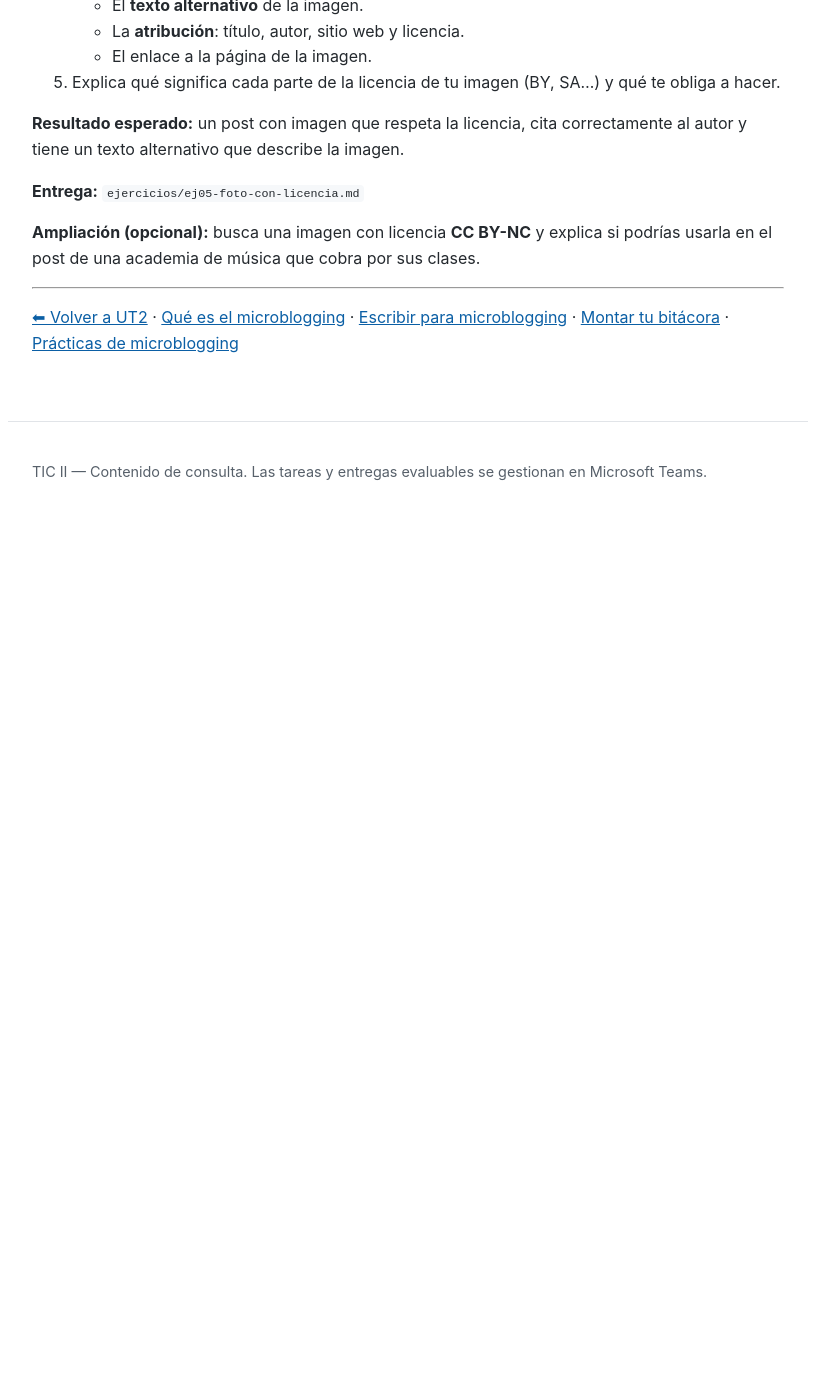
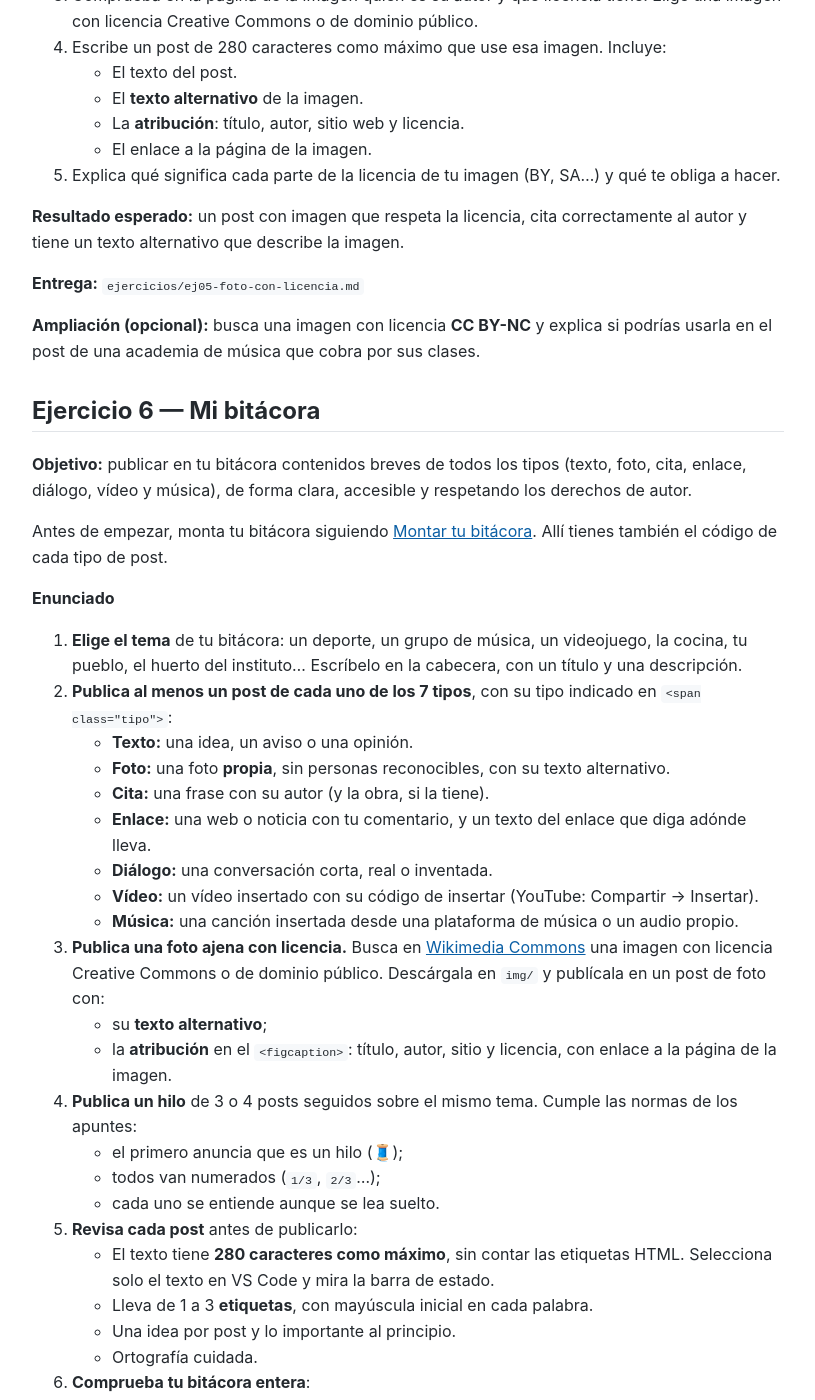
Before and after one commit to carloshercal/tic2, a Jekyll site: the page built from docs/ut2-microblogging/practicas-microblogging.md, in a window 1280 px wide and 1400 px high, scrolled down 4903 px. Shown: the whole window, without its empty margins (232-1047 px from the left). Built offline with Jekyll 4.4.1, drawn with Linux system fonts in a browser that asks for light colours; before the commit the page ends 5424 px from its top, so only the background shows below that; some of the changed text lies outside the part shown.

Commit message:
tarea bitácora

```diff
--- a/docs/ut2-microblogging/practicas-microblogging.md
+++ b/docs/ut2-microblogging/practicas-microblogging.md
@@ -4,13 +4,15 @@ title: UT2 — Prácticas de microblogging
 
 # Prácticas de microblogging
 
-Los ejercicios están ordenados por dificultad. Los ejercicios 1 y 2 corresponden a [Qué es el microblogging](microblogging.md), y los ejercicios 3 a 5, a [Escribir para microblogging](escribir-microblogging.md).
+La práctica principal de la unidad es el **[Ejercicio 6 — Mi bitácora](#ejercicio-6)**: en ella aplicas todo lo que has visto en [Qué es el microblogging](microblogging.md) y [Escribir para microblogging](escribir-microblogging.md).
 
-> **Cómo entregar estos ejercicios.** Escribe cada uno en un archivo Markdown (`.md`) con VS Code. Cuando tengas tu repositorio de la bitácora, guárdalos en la carpeta `ejercicios/` con el nombre que indica cada ejercicio, y haz `commit` y `push`.
+Los **ejercicios 1 a 5 son opcionales**. Sirven para repasar la teoría antes de ponerte con la bitácora o si quieres practicar más. Los ejercicios 3, 4 y 5 te vienen bien para preparar el hilo y la foto con licencia que pide el ejercicio 6.
+
+> **Cómo entregar los ejercicios opcionales.** Escribe cada uno en un archivo Markdown (`.md`) con VS Code y guárdalo en la carpeta `ejercicios/` de tu repositorio de la bitácora, con el nombre que indica cada ejercicio. Después, haz `commit` y `push`.
 
 ---
 
-## Ejercicio 1 — Anatomía de un post
+## Ejercicio 1 — Anatomía de un post (opcional)
 
 **Objetivo:** reconocer los elementos de un post y deducir por el nombre de usuario si la plataforma es centralizada o federada.
 
@@ -169,6 +171,52 @@ Este es el aviso que el departamento de Música quiere publicar:
 
 **Ampliación (opcional):** busca una imagen con licencia **CC BY-NC** y explica si podrías usarla en el post de una academia de música que cobra por sus clases.
 
+## Ejercicio 6 — Mi bitácora {#ejercicio-6}
+
+**Objetivo:** publicar en tu bitácora contenidos breves de todos los tipos (texto, foto, cita, enlace, diálogo, vídeo y música), de forma clara, accesible y respetando los derechos de autor.
+
+Antes de empezar, monta tu bitácora siguiendo [Montar tu bitácora](bitacora.md). Allí tienes también el código de cada tipo de post.
+
+**Enunciado**
+
+1. **Elige el tema** de tu bitácora: un deporte, un grupo de música, un videojuego, la cocina, tu pueblo, el huerto del instituto… Escríbelo en la cabecera, con un título y una descripción.
+2. **Publica al menos un post de cada uno de los 7 tipos**, con su tipo indicado en `<span class="tipo">`:
+   - **Texto:** una idea, un aviso o una opinión.
+   - **Foto:** una foto **propia**, sin personas reconocibles, con su texto alternativo.
+   - **Cita:** una frase con su autor (y la obra, si la tiene).
+   - **Enlace:** una web o noticia con tu comentario, y un texto del enlace que diga adónde lleva.
+   - **Diálogo:** una conversación corta, real o inventada.
+   - **Vídeo:** un vídeo insertado con su código de insertar (YouTube: Compartir → Insertar).
+   - **Música:** una canción insertada desde una plataforma de música o un audio propio.
+3. **Publica una foto ajena con licencia.** Busca en [Wikimedia Commons](https://commons.wikimedia.org) una imagen con licencia Creative Commons o de dominio público. Descárgala en `img/` y publícala en un post de foto con:
+   - su **texto alternativo**;
+   - la **atribución** en el `<figcaption>`: título, autor, sitio y licencia, con enlace a la página de la imagen.
+4. **Publica un hilo** de 3 o 4 posts seguidos sobre el mismo tema. Cumple las normas de los apuntes:
+   - el primero anuncia que es un hilo (🧵);
+   - todos van numerados (`1/3`, `2/3`…);
+   - cada uno se entiende aunque se lea suelto.
+5. **Revisa cada post** antes de publicarlo:
+   - El texto tiene **280 caracteres como máximo**, sin contar las etiquetas HTML. Selecciona solo el texto en VS Code y mira la barra de estado.
+   - Lleva de 1 a 3 **etiquetas**, con mayúscula inicial en cada palabra.
+   - Una idea por post y lo importante al principio.
+   - Ortografía cuidada.
+6. **Comprueba tu bitácora entera**:
+   - Los posts están en orden, del más reciente (arriba) al más antiguo.
+   - Firmas con tu alias y no aparece ningún dato personal tuyo ni de otras personas.
+   - Todas las imágenes tienen `alt`.
+   - Ya no queda nada de la plantilla: ni `@tu_alias`, ni «Nombre visible», ni los posts de ejemplo.
+7. Haz `commit` y `push` cada vez que termines un post, y comprueba que se ve en tu bitácora publicada.
+
+**Resultado esperado:** una bitácora publicada en `https://iesviadelaplata-tic2-2026.github.io/ut2-microblogging-tuusuario/` con, como mínimo, 10 posts: uno de cada tipo, la foto con licencia y un hilo de 3 posts. Todos respetan el límite de 280 caracteres, usan bien las etiquetas y no contienen datos personales.
+
+**Entrega:** tu repositorio de la bitácora (`index.html`, `css/estilos.css` e `img/`). En Teams entregarás el enlace a tu bitácora publicada. Qué más se entrega y cómo se evalúa: [Entrega y evaluación](evaluacion.md).
+
+**Ampliación (opcional):**
+
+- Adapta tus colores, tipografía y bordes en `css/estilos.css` para que la bitácora tenga un estilo propio y acorde con su tema.
+- Publica un segundo hilo, o una versión de tu hilo para Mastodon (500 caracteres) con menos posts.
+- Añade una **ficha** a la cabecera, como el perfil de una red social: una foto o dibujo que no sea tu cara, con su `alt`, y una frase de presentación.
+
 ---
 
-[⬅ Volver a UT2](index.md) · [Qué es el microblogging](microblogging.md) · [Escribir para microblogging](escribir-microblogging.md) · [Montar tu bitácora](bitacora.md) · [Prácticas de microblogging](practicas-microblogging.md)
+[⬅ Volver a UT2](index.md) · [Qué es el microblogging](microblogging.md) · [Escribir para microblogging](escribir-microblogging.md) · [Montar tu bitácora](bitacora.md) · [Prácticas de microblogging](practicas-microblogging.md) · [Entrega y evaluación](evaluacion.md)
```
Also changed, not shown: other parts of docs/ut2-microblogging/practicas-microblogging.md (+4 -4 lines), docs/ut2-microblogging/bitacora.md (+4 -2 lines), docs/ut2-microblogging/escribir-microblogging.md (+1 -1 lines), docs/ut2-microblogging/evaluacion.md (added, +68 -0 lines), docs/ut2-microblogging/index.md (+1 -0 lines), docs/ut2-microblogging/microblogging.md (+1 -1 lines).
